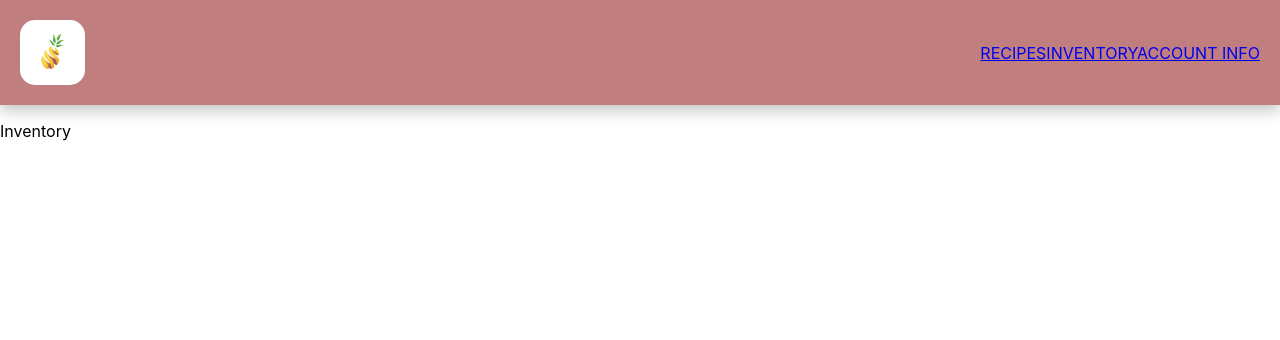
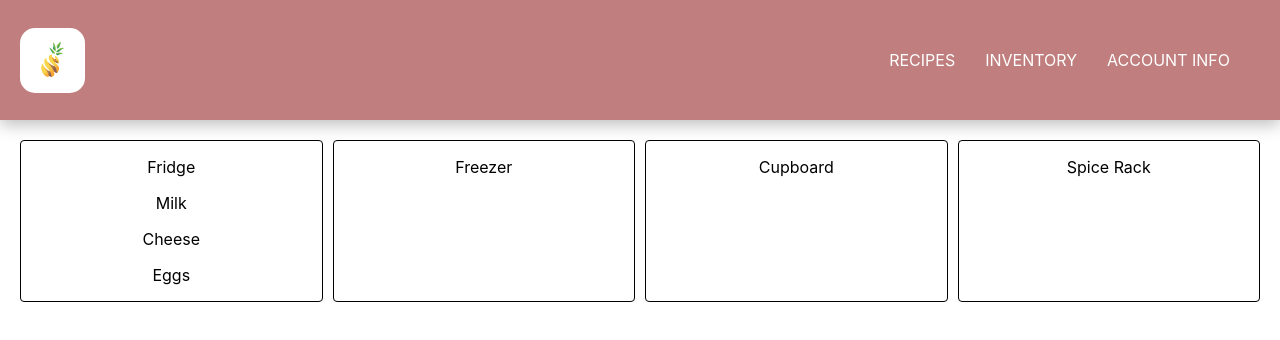
Before and after one commit to RyanJSmillie/ingredients-app, a React (Create React App) app: page /inventory in a window 1280 px wide. Shown: the top 340 px of the page. Built offline with nearby package versions, Linux system fonts and the light colour scheme.

Commit message:
inventory update added columns

```diff
--- /dev/null
+++ b/src/components/Fridge.js
@@ -0,0 +1,17 @@
+import React from "react";
+import "../styles/inventoryItems.css";
+
+function Fridge() {
+  return (
+    <div>
+      <p>Fridge</p>
+      <ul className="items">
+        <p>Milk</p>
+        <p>Cheese</p>
+        <p>Eggs</p>
+      </ul>
+    </div>
+  );
+}
+
+export default Fridge;
--- a/src/components/Inventory.js
+++ b/src/components/Inventory.js
@@ -1,9 +1,22 @@
 import React from "react";
+import "../styles/inventory.css";
+import Fridge from "./Fridge";
 
 function Inventory() {
   return (
-    <div>
-      <p>Inventory</p>
+    <div className="inventory">
+      <div className="fridgeCard">
+        <Fridge />
+      </div>
+      <div className="freezerCard">
+        <p>Freezer</p>
+      </div>
+      <div className="cupboardCard">
+        <p>Cupboard</p>
+      </div>
+      <div className="spiceRackCard">
+        <p>Spice Rack</p>
+      </div>
     </div>
   );
 }
--- /dev/null
+++ b/src/styles/inventory.css
@@ -0,0 +1,35 @@
+.inventory {
+    display: grid;
+    grid-template-columns: 25% 25% 25% 25%;
+    /* grid-template-rows: 100%; */
+    text-align: center;
+    padding: 15px;
+}
+
+.fridgeCard {
+    margin: 5px;
+    grid-column: 1/2;
+    border: solid 1px black;
+    border-radius: 4px;
+}
+
+.freezerCard {
+    margin: 5px;
+    grid-column: 2/3;
+    border: solid 1px black;
+    border-radius: 4px;
+}
+
+.cupboardCard {
+    margin: 5px;
+    grid-column: 3/4;
+    border: solid 1px black;
+    border-radius: 4px;
+}
+
+.spiceRackCard {
+    margin: 5px;
+    grid-column: 4/5;
+    border: solid 1px black;
+    border-radius: 4px;
+}
--- /dev/null
+++ b/src/styles/inventoryItems.css
@@ -0,0 +1,4 @@
+.items {
+    margin: 0;
+    padding: 0;
+}
--- a/src/styles/navbar.css
+++ b/src/styles/navbar.css
@@ -16,3 +16,11 @@
     text-transform: uppercase;
     overflow: hidden;
   }
+
+  .navbar-links {
+    display: inline-block;
+    margin: 0;
+    padding: 15px;
+    text-decoration: none;
+    color: white
+  }
```
Also changed, not shown: src/components/Cupboard.js (added), src/components/Freezer.js (added).
